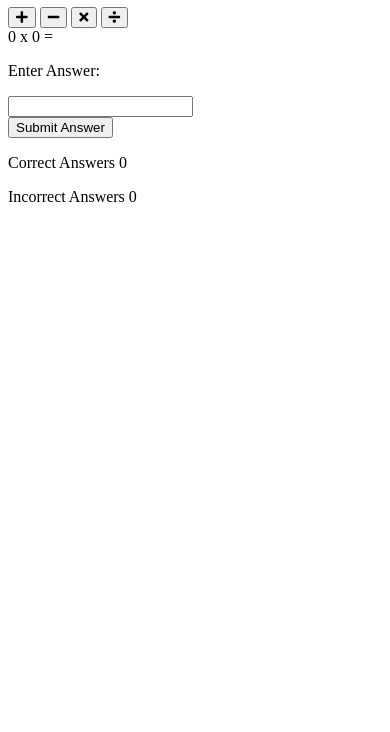
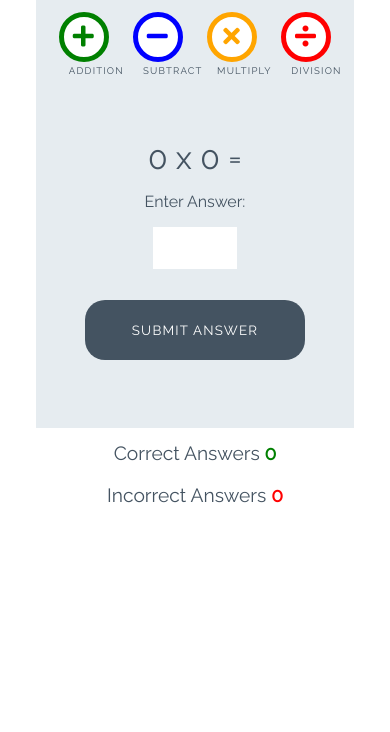
Before and after one commit to kevinfAAA/love-math, a plain HTML site: page index.html in a window 390 px wide. Shown: the part 112-844 px from the top of the page. Drawn offline with Linux system fonts and the light colour scheme.

Commit message:
Add style for game

```diff
--- a/assets/css/style.css
+++ b/assets/css/style.css
@@ -0,0 +1,253 @@
+/* --------- Global style */
+
+body {
+    background-color: white;
+    font-family: "Raleway", sans-serif;
+    color: #445361;
+    text-align: center;
+}
+
+/* --------- Heading */
+
+.heading {
+    text-align: center;
+    font-size: 2.5rem;
+}
+
+.logo {
+    height: 40px;
+    padding-right: 5px;
+}
+
+/* --------- Game layout */
+
+.game-area {
+    background-color: #E6ECF0;
+    box-sizing: border-box;
+    width: 85%;
+    height: 65vh;
+    max-height: 450px;
+    max-width: 830px;
+    margin-left: auto;
+    margin-right: auto;
+    padding: 1%;
+}
+
+.question-area {
+    width: 50%;
+    font-size: 2rem;
+    margin: auto;
+    padding: 50px 0;
+}
+
+.question-area span {
+    padding: 0 15px;
+}
+
+.score-area {
+    margin: 5px auto;
+    width: 60%;
+    font-size: 1.2rem;
+}
+
+.controls-area {
+    width: 85%;
+    margin: 30px auto;
+}
+
+#score {
+    color: green;
+    font-weight: bold;
+}
+
+#incorrect {
+    color: red;
+    font-weight: bold;
+}
+
+.answer-message {
+    display: none;
+    font-size: 1rem;
+}
+
+#answer-box {
+    border: none;
+    color: #445361;
+    display: inline-block;
+    height: 40px;
+    width: 80px;
+    font-size: 1.2rem;
+}
+
+.scores {
+    display: inline-block;
+    padding: 25px;
+}
+
+/* --------- Buttons */
+
+.btn {
+    width: 220px;
+    height: 60px;
+    font-family: "Raleway", sans-serif;
+    text-transform: uppercase;
+    letter-spacing: 1.2px;
+    color: white;
+}
+
+.btn:focus {
+    outline: none;
+}
+
+.btn--big {
+    padding-top: 10px;
+    border-radius: 50%;
+    background-color: white;
+    border: 10px solid;
+    width: 100px;
+    height: 100px;
+    font-size: 3.2rem;
+    margin: 0 30px;
+    transition: all 0.5s;
+}
+
+.btn--big::after{
+    content: attr(data-type);
+    font-size: 1rem;
+    color: #445361;
+    position: reletive;
+    left: -0.5em;
+}
+
+
+.btn--blue {
+    border-color: blue;
+    color: blue;
+}
+
+.btn--blue:active,
+.btn--blue:hover {
+    background-color: darkblue;
+    color: white;
+}
+
+.btn--orange {
+    border-color: orange;
+    color: orange;
+}
+
+.btn--orange:active,
+.btn--orange:hover {
+    background-color: darkorange;
+    color: white;
+}
+
+.btn--red {
+    border-color: red;
+    color: red;
+}
+
+.btn--red:active,
+.btn--red:hover {
+    background-color: darkred;
+    color: white;
+}
+
+.btn--green {
+    border-color: green;
+    color: green;
+}
+
+.btn--green:active,
+.btn--green:hover {
+    background-color: darkgreen;
+    color: white;
+}
+
+.btn--gray {
+    margin-top: 25px;
+    background-color: #445361;
+    border: 1px transparent;
+    border-radius: 20px;
+}
+
+.btn--gray:active,
+.btn--gray:hover {
+    background-color: #0d1013;
+}
+
+/* --------- Media queries */
+
+@media (max-width: 414px) {
+    .controls-area {
+        width: 100%;
+    }
+
+    .btn--big {
+        margin: 0 10px;
+        padding: 5px;
+        border: 5px solid;
+        width: 50px;
+        height: 50px;
+        font-size: 1.5rem;
+    }
+
+    .btn--big::after {
+        font-size: 0.6rem;
+        left: -0.7rem;
+    }
+
+    .question-area {
+        padding: 10% 0;
+        width: 100%;
+    }
+
+    .question-area span {
+        padding: 0;
+    }
+
+    .answer-message {
+        display: block;
+    }
+
+    #answer-box {
+        display: block;
+        margin: 0 auto;
+    }
+    .btn--gray {
+        margin-top: 0;
+    }
+
+    .score-area {
+        width: 100%;
+    }
+
+    .scores {
+        margin: 0.5em auto;
+        display: block;
+        padding: 5px;
+    }
+
+    .heading {
+        font-size: 2rem;
+    }
+}
+
+@media (max-width: 320px) {
+    .game-area {
+        height: 70vh;
+    }
+
+    .controls-area {
+        width: 75%;
+        margin: 10px auto;
+    }
+
+    .btn--big {
+        margin: 10px 10px;
+    }
+    .question-area {
+        padding: 10px 0;
+    }
+
+}
--- a/index.html
+++ b/index.html
@@ -19,16 +19,16 @@
 
     <div class="game-area">
         <div class="controls-area">
-            <button class="btn btn--big btn--green">
+            <button data-type="addition" class="btn btn--big btn--green">
                 <i class="fas fa-plus"></i>
             </button>
-            <button class="btn btn--big btn--blue">
+            <button data-type="subtract" class="btn btn--big btn--blue">
                 <i class="fas fa-minus"></i>
             </button>
-            <button class="btn btn--big btn--orange">
+            <button data-type="multiply" class="btn btn--big btn--orange">
                 <i class="fas fa-times"></i>
             </button>
-            <button class="btn btn--big btn--red">
+            <button data-type="division" class="btn btn--big btn--red">
                 <i class="fas fa-divide"></i>
             </button>
         </div>
@@ -40,7 +40,7 @@
             <p class="answer-message">Enter Answer:</p>
             <input id="answer-box" type="number">
         </div>
-        <button class="btn btn--gray">Submit Answer</button>
+        <button data-type="submit" class="btn btn--gray">Submit Answer</button>
     </div>
 
     <div class="score-area">
```
